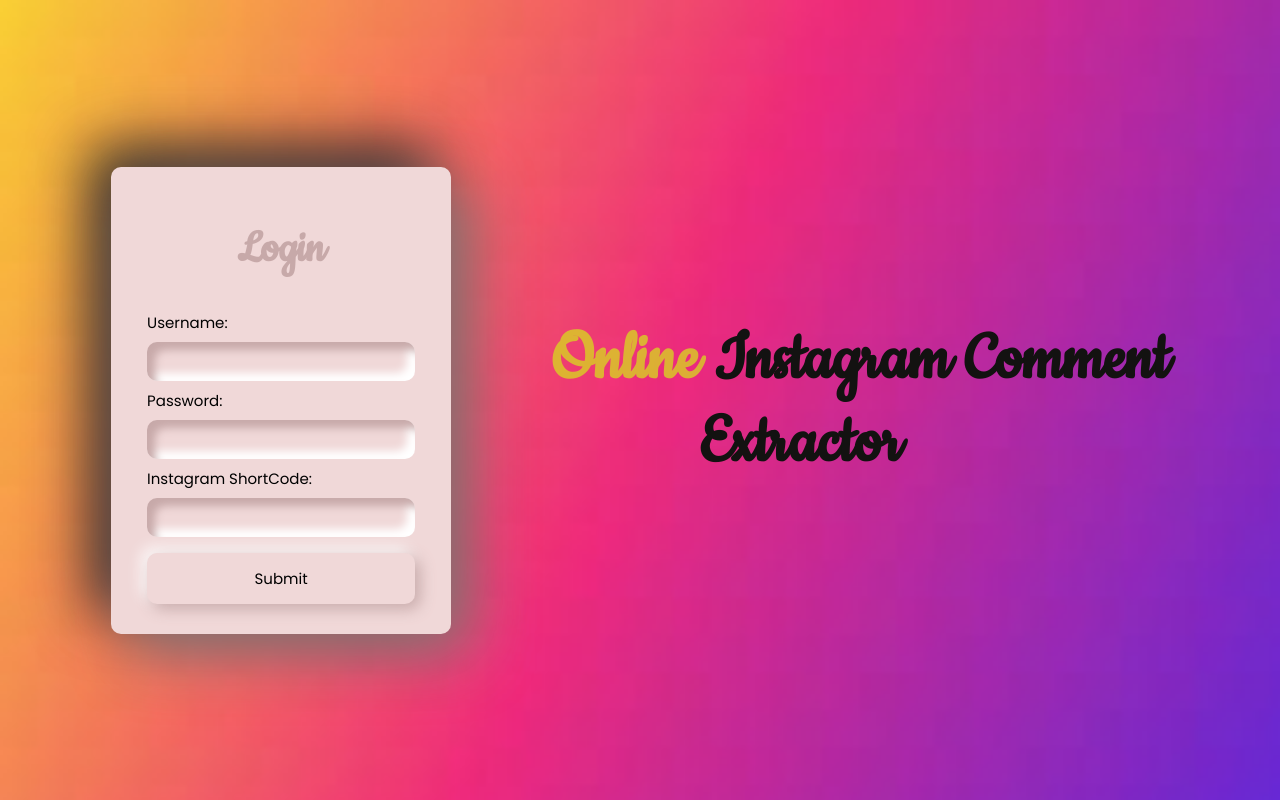
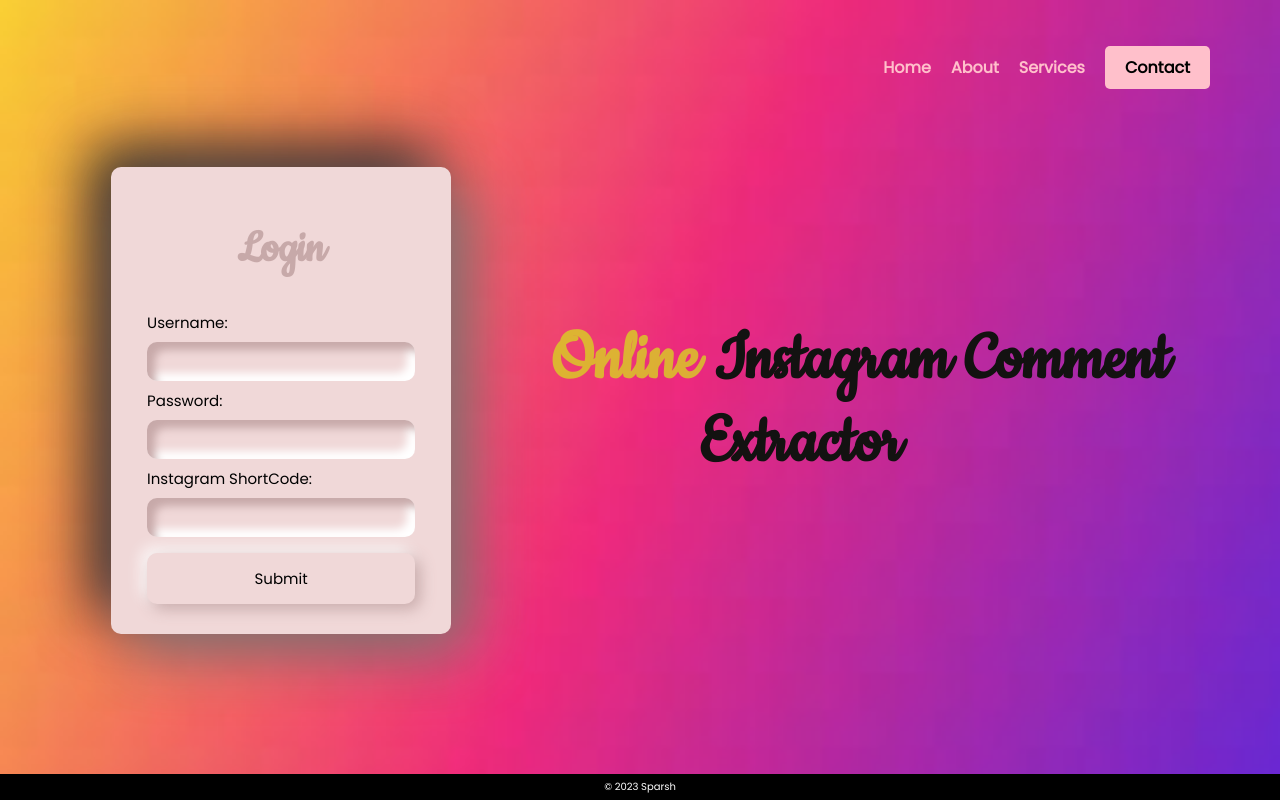
Before and after one commit to codexx07/instagramscraping, a plain HTML site: page static/index.html in a window 1280 px wide. Drawn offline with Linux system fonts and the light colour scheme.

Commit message:
Evening update

```diff
--- a/static/css/styles.css
+++ b/static/css/styles.css
@@ -1,3 +1,47 @@
+header {
+    background-color: transparent;
+    padding: 10px 20px;
+    position: absolute;
+    right: 0;
+    top: 20px;
+    display: flex;
+    justify-content: flex-end;
+    width: calc(100% - 140px);
+  }
+
+  .navbar {
+    display: flex;
+    align-items: center;
+    margin: 10px 50px 4px 1px;
+  }
+
+  .nav-links {
+    list-style: none;
+    display: flex;
+    align-items: center;
+  }
+
+  .nav-links li {
+    margin-left: 20px;
+  }
+
+  .nav-links a {
+    text-decoration: none;
+    color: #ffc0cb;
+    font-weight: bold;
+    font-size: 16px;
+  }
+
+  .nav-links li:last-child a {
+    background-color: #ffc0cb;
+    color: #000;
+    padding: 10px 20px;
+    border-radius: 5px;
+  }
+
+  .nav-links a:hover {
+    text-decoration: underline;
+  }
 
 
 body {
@@ -114,23 +158,43 @@
                 -2px -2px 2px #ffffff;
 }
 
-.download{
-    background-color: #32CD32; /* More greenish color */
-    display: none;
+.download {
+    background-color: #32CD32;
     color: white;
-    padding: 10px 15px; /* Smaller padding */
-    margin: 20px 0; /* Increased margin */
+    padding: 10px 15px;
+    margin: 20px 0;
     font-size: 15px;
     font-family: 'Poppins', sans-serif;
     border: none;
     cursor: pointer;
-    width: 80%; /* Smaller width */
+    width: 20%; /* Reduced width */
     border-radius: 10px;
     box-shadow:  5px 5px 15px #c7a9a9,
                 -5px -5px 15px #ffffff;
+    margin-top: -100px;
+    margin-right: -300px;
+    display:none;
 }
 
 .download:hover {
     box-shadow:  2px 2px 2px #c7a9a9,
     -2px -2px 2px #ffffff;
 }
+
+footer {
+    background-color: #000;
+    color: #fff;
+    padding: 5px 0;
+    text-align: center;
+    position: fixed;
+    bottom: 0;
+    width: 100%;
+  }
+
+  .footer-content {
+    font-size: 10px;
+  }
+
+  .footer-content p {
+    margin: 0;
+  }
--- a/static/index.html
+++ b/static/index.html
@@ -8,6 +8,16 @@
     <link rel="stylesheet" type="text/css" href="/static/css/styles.css">
 </head>
 <body>
+    <header>
+        <nav class="navbar">
+            <ul class="nav-links">
+                <li><a href="#">Home</a></li>
+                <li><a href="#">About</a></li>
+                <li><a href="#">Services</a></li>
+                <li><a href="#">Contact</a></li>
+            </ul>
+        </nav>
+    </header>
     <div class="content">
         <div class ="wrapper">
             <div class="card">
@@ -18,17 +28,21 @@
                         <input type="text" id="username" name="username"><br>
                         <label for="password">Password:</label><br>
                         <input type="password" id="password" name="password"><br>
-                        <label for="postlink">Instagram ShortCode:</label><br>
-                        <input type="text" id="postlink" name="postlink"><br>
+                        <label for="shortcode">Instagram ShortCode:</label><br>
+                        <input type="text" id="shortcode" name="postlink"><br>
                         <input type="submit" value="Submit">
                     </form>
                 </div>
             </div>
                 <h1 class="hero1"><span class="highlight">Online</span><br> Instagram Comment<br>Extractor</h1>
         </div>
-    </div>
         <button class="download" id="downloadButton">Download Comments</button>
     </div>
+    <footer>
+        <div class="footer-content">
+           <p>&copy; 2023 Sparsh</p>
+        </div>
+     </footer>
     <script src="/static/js/app.js"></script>
 </body>
 </html>
--- a/static/js/app.js
+++ b/static/js/app.js
@@ -5,7 +5,7 @@
     var data = {
         username: formData.get('username'),
         password: formData.get('password'),
-        postlink: formData.get('postlink')
+        postlink: formData.get('shortcode')
     };
 
     fetch('/scrape', {
```
Also changed, not shown: 1 other file.
